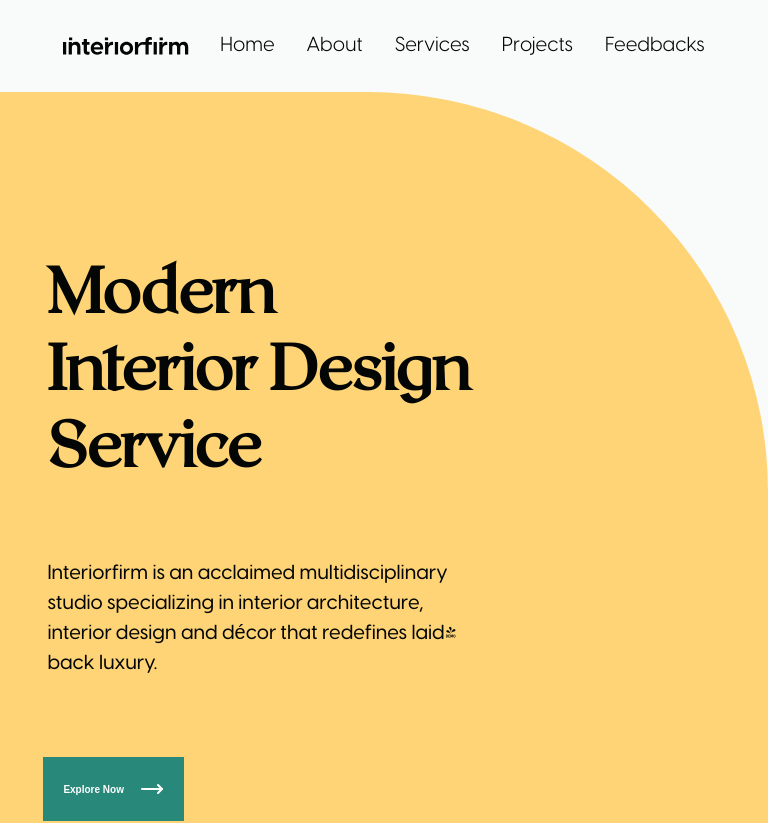
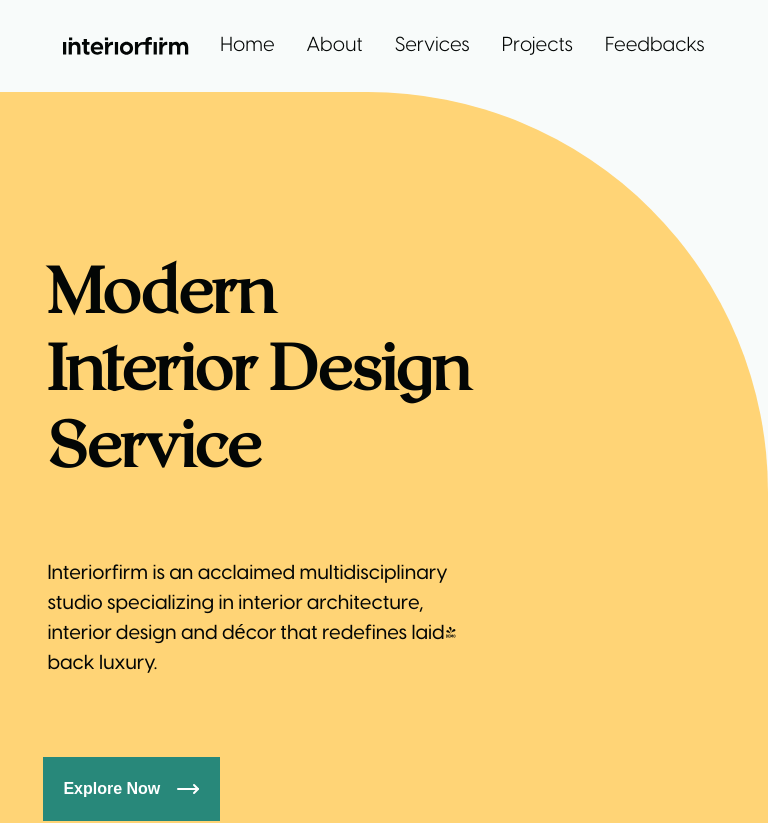
Before and after one commit to jane-ahone/interiorfirm-copy, a Next.js app: page / in a window 768 px wide. Shown: the top 823 px of the page. Built offline with nearby package versions, Linux system fonts and the light colour scheme.

Commit message:
fix font size issue

```diff
--- a/src/components/layout/Footer/style.css
+++ b/src/components/layout/Footer/style.css
@@ -1,7 +1,6 @@
 .section-footer {
   background: #f8fbfa;
   min-height: initial;
-
 }
 
 .headings {
@@ -39,9 +38,6 @@
 }
 
 @media (min-width: 475px) and (max-width: 1024px) {
-  body {
-    font-size: 12px;
-  }
   .main-text {
     font-size: 3rem;
     line-height: normal;
--- a/src/components/organisms/Unique/style.css
+++ b/src/components/organisms/Unique/style.css
@@ -41,9 +41,7 @@
 }
 
 @media (min-width: 0px) and (max-width: 1024px) {
-  body {
-    font-size: 10px;
-  }
+
   .title-unique {
     grid-column: 1;
     font-size: 3rem;
--- a/src/components/organisms/hero.css
+++ b/src/components/organisms/hero.css
@@ -92,9 +92,6 @@
 }
 
 @media (min-width: 0px) and (max-width: 1024px) {
-  body {
-    font-size: 12px;
-  }
   .short-line,
   .long-line-0,
   .long-line-1,
@@ -122,9 +119,6 @@
 }
 
 @media (min-width: 475px) and (max-width: 1024px) {
-  body {
-    font-size: 12px;
-  }
   .main-text {
     font-size: 3rem;
     line-height: normal;
@@ -135,13 +129,10 @@
   }
 }
 @media (min-width: 600px) and (max-width: 1024px) {
-
   .main-text {
     font-size: 4rem;
     line-height: normal;
   }
-
-
 }
 @media (min-width: 1024px) and (max-width: 1440px) {
   .main-text {
```
